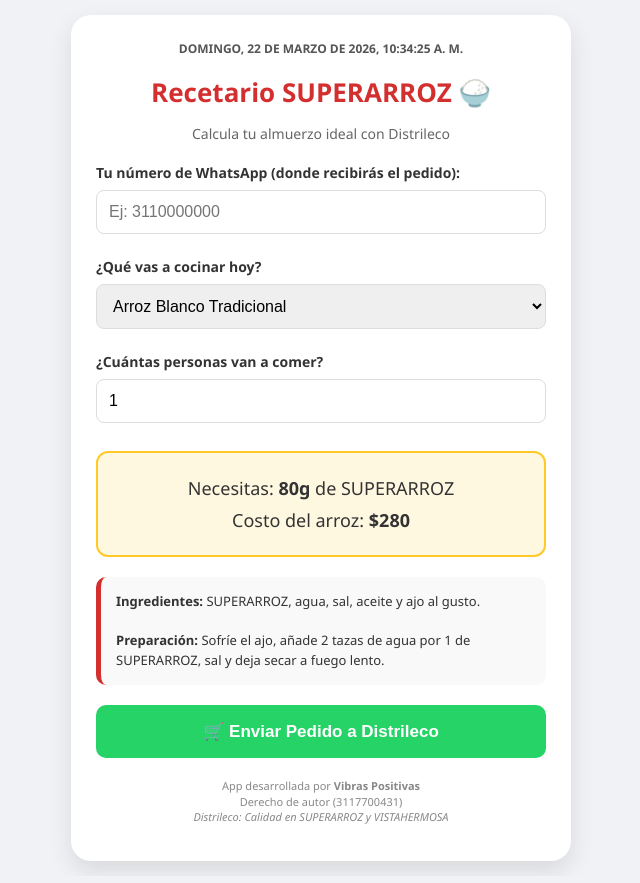
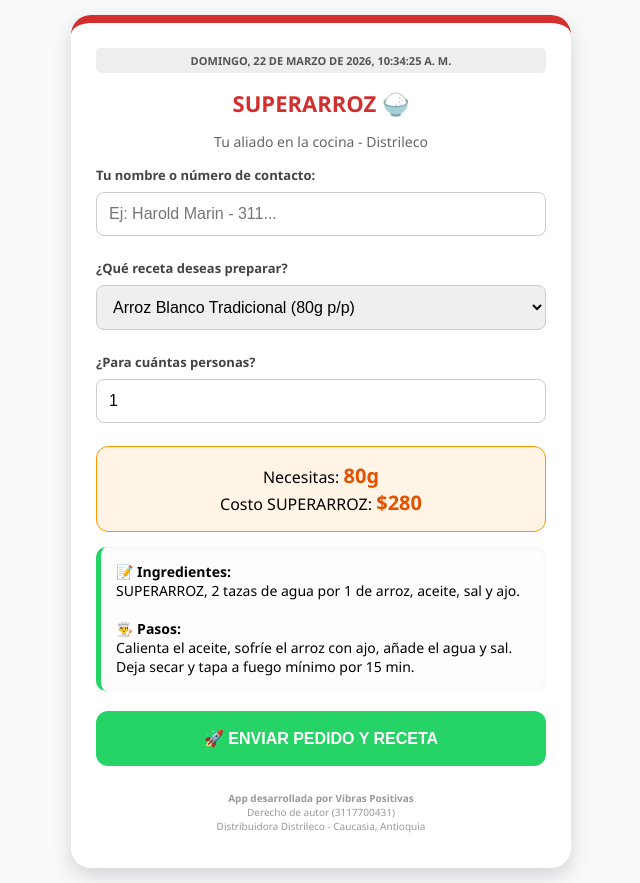
Before and after one commit to haroldco45/calculadoradealmuerzodistrileco, a plain HTML site: page index.html in a window 1280 px wide. Shown: the whole page, without its empty margins (319-959 px from the left). Drawn offline with Linux system fonts and the light colour scheme.

Commit message:
Update index.html

```diff
--- a/index.html
+++ b/index.html
@@ -3,127 +3,148 @@
 <head>
     <meta charset="UTF-8">
     <meta name="viewport" content="width=device-width, initial-scale=1.0">
-    <title>Recetario Inteligente - SUPERARROZ</title>
+    <title>Distrileco - Recetario SUPERARROZ</title>
     <style>
-        body { font-family: 'Segoe UI', Tahoma, Geneva, Verdana, sans-serif; background-color: #f0f2f5; margin: 0; padding: 15px; text-align: center; color: #333; }
-        .card { background: white; border-radius: 20px; padding: 25px; box-shadow: 0 10px 25px rgba(0,0,0,0.1); max-width: 450px; margin: auto; }
-        h1 { color: #d32f2f; font-size: 26px; margin-bottom: 5px; }
-        .subtitle { color: #666; font-size: 14px; margin-bottom: 20px; }
-        label { display: block; text-align: left; font-weight: bold; margin-top: 15px; font-size: 14px; }
-        select, input { width: 100%; padding: 12px; margin: 8px 0; border-radius: 8px; border: 1px solid #ddd; box-sizing: border-box; font-size: 16px; }
-        .resultado { background: #fff8e1; padding: 15px; border-radius: 12px; margin: 20px 0; border: 2px solid #ffca28; }
-        .resultado p { margin: 8px 0; font-size: 18px; }
-        .preparacion-box { text-align: left; background: #f9f9f9; padding: 15px; border-radius: 10px; margin-top: 20px; font-size: 13px; line-height: 1.5; border-left: 5px solid #d32f2f; }
-        .btn-pedir { background-color: #25d366; color: white; border: none; padding: 16px; width: 100%; border-radius: 10px; font-weight: bold; cursor: pointer; font-size: 17px; margin-top: 20px; transition: 0.3s; }
-        .btn-pedir:hover { background-color: #128c7e; }
-        .footer-text { font-size: 11px; color: #888; margin-top: 20px; line-height: 1.4; }
-        .datetime { font-size: 12px; color: #555; font-weight: bold; margin-bottom: 10px; }
+        body { font-family: 'Segoe UI', sans-serif; background-color: #f8f9fa; margin: 0; padding: 15px; text-align: center; }
+        .card { background: white; border-radius: 20px; padding: 25px; box-shadow: 0 8px 20px rgba(0,0,0,0.15); max-width: 450px; margin: auto; border-top: 8px solid #d32f2f; }
+        .datetime { font-size: 11px; color: #555; font-weight: bold; margin-bottom: 15px; background: #eee; padding: 5px; border-radius: 5px; }
+        h1 { color: #d32f2f; margin-bottom: 5px; font-size: 22px; }
+        label { display: block; text-align: left; font-weight: bold; margin-top: 15px; font-size: 13px; color: #444; }
+        select, input { width: 100%; padding: 12px; margin: 8px 0; border-radius: 8px; border: 1px solid #ccc; box-sizing: border-box; font-size: 16px; }
+        .resultado { background: #fff4e5; padding: 15px; border-radius: 12px; margin: 15px 0; border: 1px solid #ff9800; }
+        .resultado strong { color: #e65100; font-size: 20px; }
+        .preparacion-box { text-align: left; background: #fdfdfd; padding: 15px; border-radius: 10px; margin-top: 15px; font-size: 14px; border-left: 5px solid #25d366; box-shadow: inset 0 0 5px rgba(0,0,0,0.05); }
+        .btn-pedir { background-color: #25d366; color: white; border: none; padding: 18px; width: 100%; border-radius: 12px; font-weight: bold; cursor: pointer; font-size: 16px; margin-top: 20px; text-transform: uppercase; }
+        .footer-text { font-size: 10px; color: #999; margin-top: 25px; line-height: 1.4; }
     </style>
 </head>
 <body>
 
 <div class="card">
-    <div id="fecha-actual" class="datetime"></div>
-    <h1>Recetario SUPERARROZ 🍚</h1>
-    <p class="subtitle">Calcula tu almuerzo ideal con Distrileco</p>
+    <div id="fecha-colombia" class="datetime">Cargando hora de Colombia...</div>
+    <h1>SUPERARROZ 🍚</h1>
+    <p style="font-size: 14px; color: #666;">Tu aliado en la cocina - Distrileco</p>
 
-    <label>Tu número de WhatsApp (donde recibirás el pedido):</label>
-    <input type="tel" id="user-whatsapp" placeholder="Ej: 3110000000">
+    <label>Tu nombre o número de contacto:</label>
+    <input type="text" id="user-info" placeholder="Ej: Harold Marin - 311...">
 
-    <label>¿Qué vas a cocinar hoy?</label>
+    <label>¿Qué receta deseas preparar?</label>
     <select id="receta" onchange="calcular()">
-        <option value="80">Arroz Blanco Tradicional</option>
-        <option value="100">Arroz con Pollo</option>
-        <option value="90">Arroz Atollado</option>
+        <option value="80">Arroz Blanco Tradicional (80g p/p)</option>
+        <option value="100">Arroz con Pollo Especial (100g p/p)</option>
+        <option value="90">Arroz Atollado Valluno (90g p/p)</option>
     </select>
 
-    <label>¿Cuántas personas van a comer?</label>
+    <label>¿Para cuántas personas?</label>
     <input type="number" id="comensales" value="1" min="1" oninput="calcular()">
 
     <div class="resultado">
-        <p>Necesitas: <strong><span id="gramos">80</span>g</strong> de SUPERARROZ</p>
-        <p>Costo del arroz: <strong>$<span id="costo">280</span></strong></p>
+        Necesitas: <strong><span id="gramos">80</span>g</strong><br>
+        Costo SUPERARROZ: <strong>$<span id="costo">280</span></strong>
     </div>
 
-    <div id="preparacion" class="preparacion-box">
-        </div>
+    <div id="detalle-preparacion" class="preparacion-box"></div>
 
-    <button class="btn-pedir" onclick="enviarWhatsApp()">🛒 Enviar Pedido a Distrileco</button>
+    <button class="btn-pedir" onclick="enviarWhatsApp()">🚀 Enviar Pedido y Receta</button>
 
     <p class="footer-text">
-        App desarrollada por <strong>Vibras Positivas</strong><br>
+        <strong>App desarrollada por Vibras Positivas</strong><br>
         Derecho de autor (3117700431)<br>
-        <em>Distrileco: Calidad en SUPERARROZ y VISTAHERMOSA</em>
+        Distribuidora Distrileco - Caucasia, Antioquia
     </p>
 </div>
 
 <script>
-    const PRECIO_GRAMO = 3.5; // Precio corregido a 3.5 COP por gramo
+    const PRECIO_GRAMO = 3.5;
 
-    const recetasInfo = {
+    const datosRecetas = {
         "80": {
-            ingredientes: "SUPERARROZ, agua, sal, aceite y ajo al gusto.",
-            pasos: "Sofríe el ajo, añade 2 tazas de agua por 1 de SUPERARROZ, sal y deja secar a fuego lento."
+            nombre: "Arroz Blanco Tradicional",
+            ingredientes: "SUPERARROZ, 2 tazas de agua por 1 de arroz, aceite, sal y ajo.",
+            pasos: "Calienta el aceite, sofríe el arroz con ajo, añade el agua y sal. Deja secar y tapa a fuego mínimo por 15 min."
         },
         "100": {
-            ingredientes: "SUPERARROZ, pechuga de pollo, arveja, zanahoria, pimentón y caldo de pollo.",
-            pasos: "Cocina el pollo y usa ese caldo (2.5 tazas por 1 de arroz). Mezcla todo y deja que SUPERARROZ absorba todo el sabor."
+            nombre: "Arroz con Pollo Especial",
+            ingredientes: "SUPERARROZ, pechuga desmechada, verduras (arveja, zanahoria), pimentón y caldo de pollo.",
+            pasos: "Sofríe las verduras con el arroz, añade el caldo (2.5 tazas por 1 de arroz) y el pollo. Cocina hasta que esté tierno."
         },
         "90": {
-            ingredientes: "SUPERARROZ, cerdo, pollo, papa picada, hogao y cilantro.",
-            pasos: "Es un arroz 'asopado'. Usa más líquido de lo normal para que quede húmedo y suave. Ideal para domingos."
+            nombre: "Arroz Atollado Valluno",
+            ingredientes: "SUPERARROZ, cerdo, pollo, papa amarilla, hogao y mucho cilantro.",
+            pasos: "Cocina las carnes con el arroz y abundante líquido. La clave es que quede húmedo (tipo risotto) y bien sazonado."
         }
     };
 
-    function actualizarFecha() {
-        const opciones = { weekday: 'long', year: 'numeric', month: 'long', day: 'numeric', hour: '2-digit', minute: '2-digit', second: '2-digit', timeZone: 'America/Bogota' };
-        document.getElementById('fecha-actual').innerText = new Date().toLocaleDateString('es-CO', opciones).toUpperCase();
+    function actualizarReloj() {
+        const ahora = new Date();
+        const opciones = {
+            timeZone: 'America/Bogota',
+            weekday: 'long',
+            year: 'numeric',
+            month: 'long',
+            day: 'numeric',
+            hour: '2-digit',
+            minute: '2-digit',
+            second: '2-digit'
+        };
+        document.getElementById('fecha-colombia').innerText = ahora.toLocaleDateString('es-CO', opciones).toUpperCase();
     }
 
     function calcular() {
-        let recetaGramos = document.getElementById('receta').value;
-        let personas = document.getElementById('comensales').value;
+        let r = document.getElementById('receta').value;
+        let p = document.getElementById('comensales').value;
+        let totalG = r * p;
+        let totalC = totalG * PRECIO_GRAMO;
 
-        let totalGramos = recetaGramos * personas;
-        let costoTotal = totalGramos * PRECIO_GRAMO;
+        document.getElementById('gramos').innerText = totalG;
+        document.getElementById('costo').innerText = Math.round(totalC).toLocaleString('es-CO');
 
-        document.getElementById('gramos').innerText = totalGramos;
-        document.getElementById('costo').innerText = new Intl.NumberFormat('es-CO').format(Math.round(costoTotal));
-
-        // Actualizar instrucciones
-        const info = recetasInfo[recetaGramos];
-        document.getElementById('preparacion').innerHTML = `
-            <strong>Ingredientes:</strong> ${info.ingredientes}<br><br>
-            <strong>Preparación:</strong> ${info.pasos}
+        let info = datosRecetas[r];
+        document.getElementById('detalle-preparacion').innerHTML = `
+            <strong>📝 Ingredientes:</strong><br>${info.ingredientes}<br><br>
+            <strong>👨‍🍳 Pasos:</strong><br>${info.pasos}
         `;
     }
 
     function enviarWhatsApp() {
-        let userTel = document.getElementById('user-whatsapp').value;
-        let recetaNombre = document.getElementById('receta').options[document.getElementById('receta').selectedIndex].text;
+        let contacto = document.getElementById('user-info').value;
+        let recetaVal = document.getElementById('receta').value;
+        let personas = document.getElementById('comensales').value;
         let gramos = document.getElementById('gramos').innerText;
-        let distrilecoTel = "3117700431";
+        let costo = document.getElementById('costo').innerText;
+        let fecha = document.getElementById('fecha-colombia').innerText;
 
-        if(!userTel) {
-            alert("Por favor ingresa tu número para identificarte");
+        let infoReceta = datosRecetas[recetaVal];
+
+        if(!contacto) {
+            alert("Por favor, ingresa tu nombre o número para el pedido.");
             return;
         }
 
-        let mensaje = `*PEDIDO DISTRILECO*\n` +
-                      `--------------------------\n` +
-                      `👤 Cliente: ${userTel}\n` +
-                      `🍛 Plato: ${recetaNombre}\n` +
-                      `🌾 Cantidad: ${gramos}g de SUPERARROZ\n` +
-                      `⏰ Fecha: ${document.getElementById('fecha-actual').innerText}\n` +
-                      `--------------------------\n` +
-                      `¡Hola! Quiero pedir este arroz a domicilio.`;
+        let distrilecoNum = "3117700431";
 
-        window.open(`https://wa.me/${distrilecoTel}?text=${encodeURIComponent(mensaje)}`);
+        // Mensaje estructurado para el vendedor
+        let mensaje = `*NUEVO PEDIDO - DISTRILECO*\n`;
+        mensaje += `━━━━━━━━━━━━━━━\n`;
+        mensaje += `👤 *Cliente:* ${contacto}\n`;
+        mensaje += `📅 *Fecha:* ${fecha}\n`;
+        mensaje += `🍚 *Producto:* SUPERARROZ\n`;
+        mensaje += `🍛 *Plato:* ${infoReceta.nombre}\n`;
+        mensaje += `👥 *Personas:* ${personas}\n`;
+        mensaje += `⚖️ *Cantidad:* ${gramos}g\n`;
+        mensaje += `💰 *Costo base:* $${costo}\n`;
+        mensaje += `━━━━━━━━━━━━━━━\n`;
+        mensaje += `📖 *RECETA SOLICITADA:*\n`;
+        mensaje += `*Ingredientes:* ${infoReceta.ingredientes}\n`;
+        mensaje += `*Preparación:* ${infoReceta.pasos}\n`;
+        mensaje += `━━━━━━━━━━━━━━━\n`;
+        mensaje += `_Enviado desde la App de Vibras Positivas_`;
+
+        window.open(`https://wa.me/${distrilecoNum}?text=${encodeURIComponent(mensaje)}`);
     }
 
-    // Inicializar
-    setInterval(actualizarFecha, 1000);
-    actualizarFecha();
+    setInterval(actualizarReloj, 1000);
+    actualizarReloj();
     calcular();
 </script>
 
```
